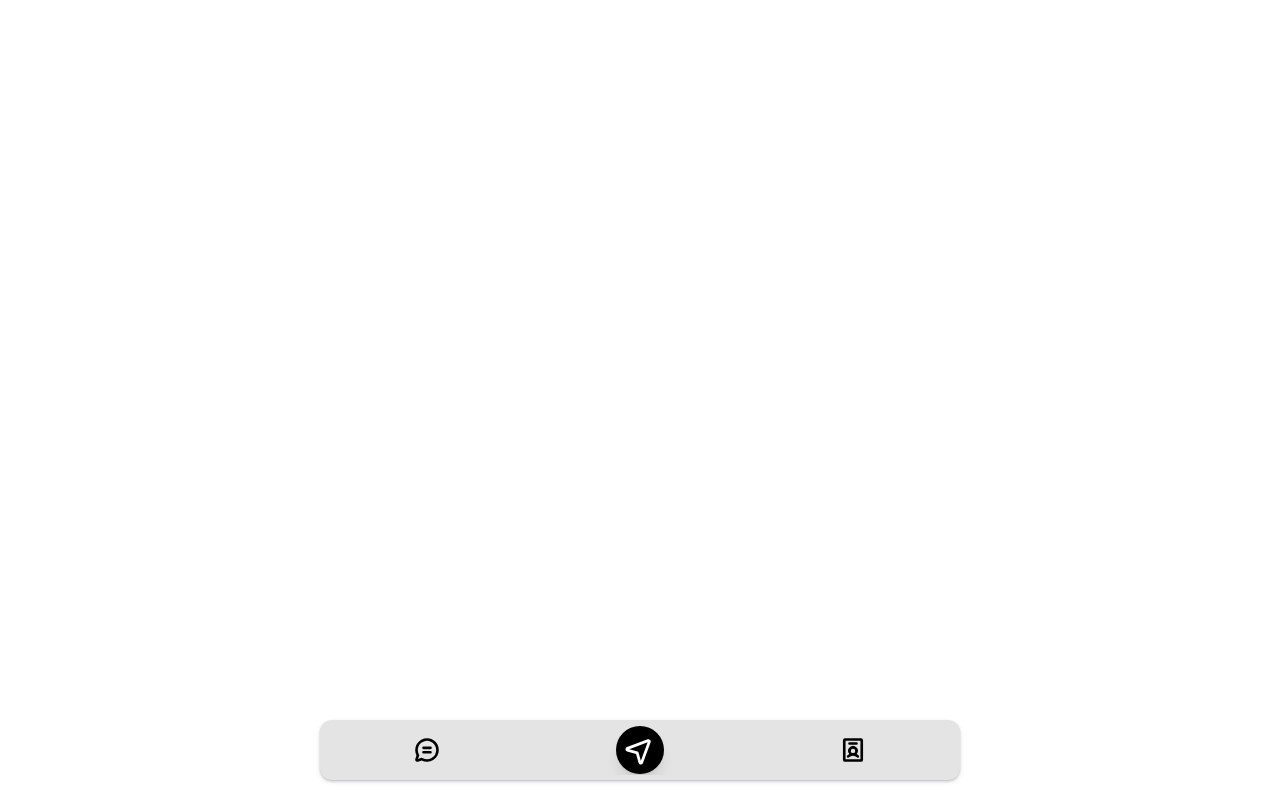
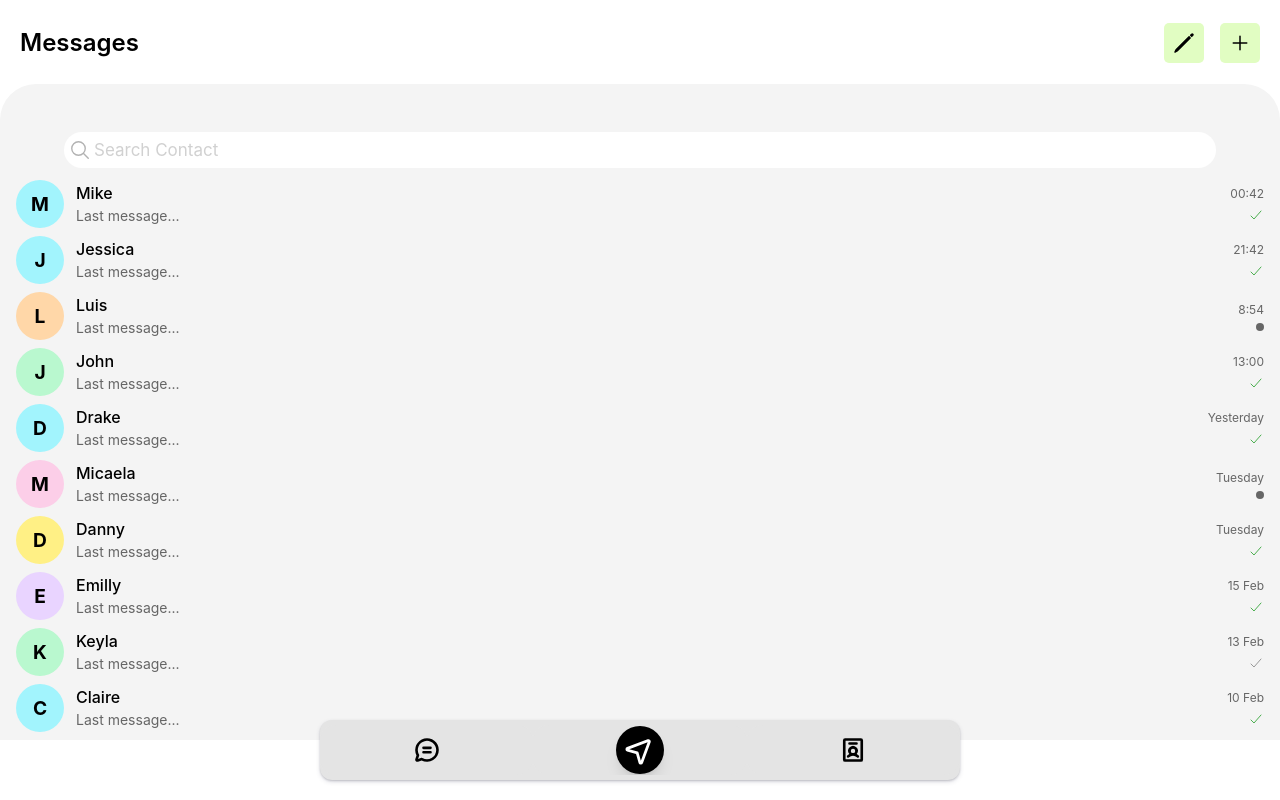
Before and after one commit to Goyto-xyz/goyto-app, a React (Vite) app: page /message in a window 1280 px wide. Built offline with nearby package versions, Linux system fonts and the light colour scheme.

Commit message:
Fix: name channge from tab1 to messahe

```diff
--- a/src/App.tsx
+++ b/src/App.tsx
@@ -14,7 +14,7 @@ import {
   IdentificationBadge,
 } from '@phosphor-icons/react'
 
-import Tab1 from './pages/Tab1'
+import Message from './pages/Message'
 import MainScreen from './pages/MainScreen'
 import Tab3 from './pages/Tab3'
 
@@ -46,8 +46,8 @@ const App: React.FC = () => (
     <IonReactRouter>
       <IonTabs>
         <IonRouterOutlet>
-          <Route exact path="/tab1">
-            <Tab1 />
+          <Route exact path="/message">
+            <Message />
           </Route>
           <Route exact path="/home">
             <MainScreen />
@@ -61,7 +61,7 @@ const App: React.FC = () => (
         </IonRouterOutlet>
 
         <IonTabBar slot="bottom">
-          <IonTabButton tab="tab1" href="/tab1">
+          <IonTabButton tab="message" href="/message">
             <ChatCircleText weight="bold" size={28} color="#000" />
           </IonTabButton>
           <IonTabButton tab="tab2" href="/">
--- a/src/pages/Tab1.tsx
+++ b/src/pages/Message.tsx
@@ -11,7 +11,7 @@ import {
   IonIcon,
 } from '@ionic/react';
 import { pencilOutline, addOutline, checkmarkOutline } from 'ionicons/icons';
-import './Tab1.css';
+import './Message.css';
 
 interface Message {
   id: number;
@@ -36,7 +36,7 @@ const messages: Message[] = [
   { id: 11, name: 'Joe', lastMessage: 'Last message...', time: '1 Feb', status: 'waiting', avatarColor: 'bg-pink-200' },
 ];
 
-const Tab1: React.FC = () => {
+const Message: React.FC = () => {
   return (
     <IonPage>
       <IonHeader className="ion-no-border">
@@ -94,4 +94,4 @@ const Tab1: React.FC = () => {
   );
 };
 
-export default Tab1;
+export default Message;
```
Also changed, not shown: src/pages/Message.css (renamed from src/pages/Tab1.css).
